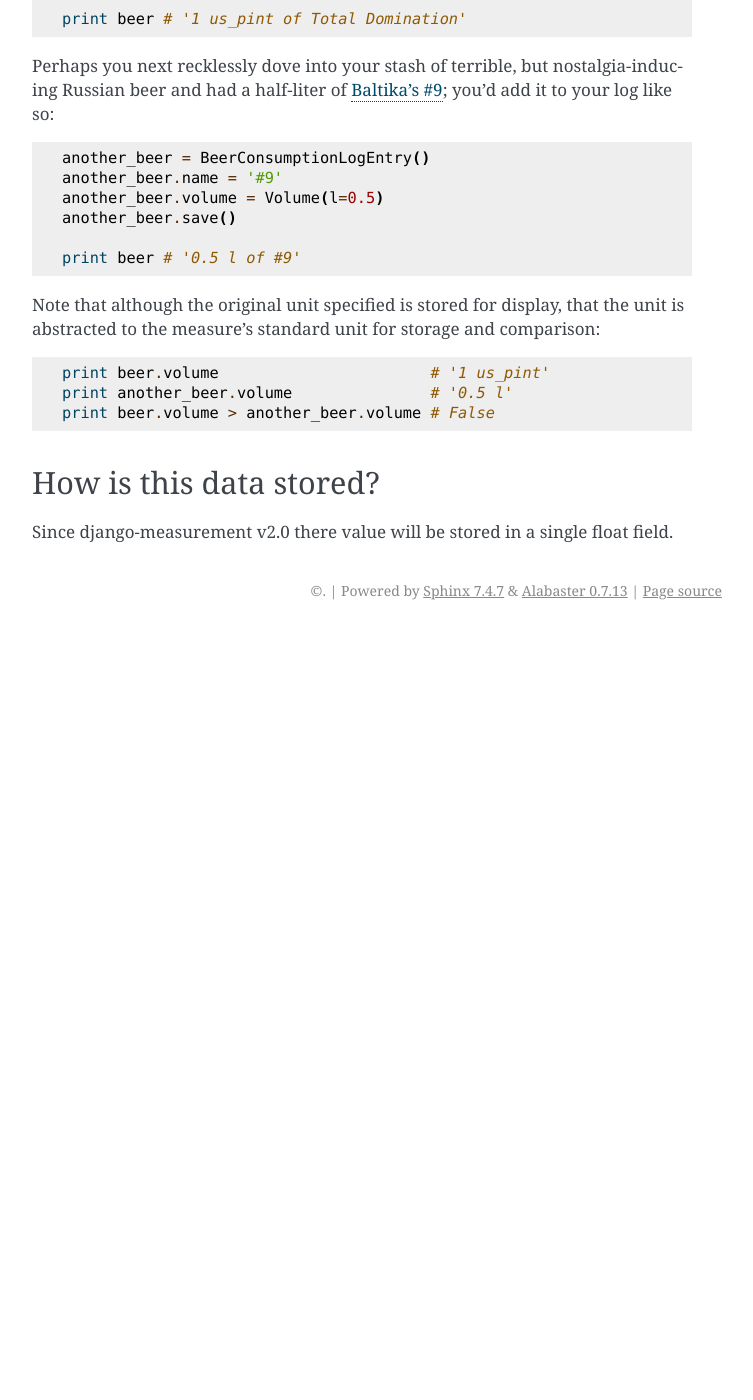
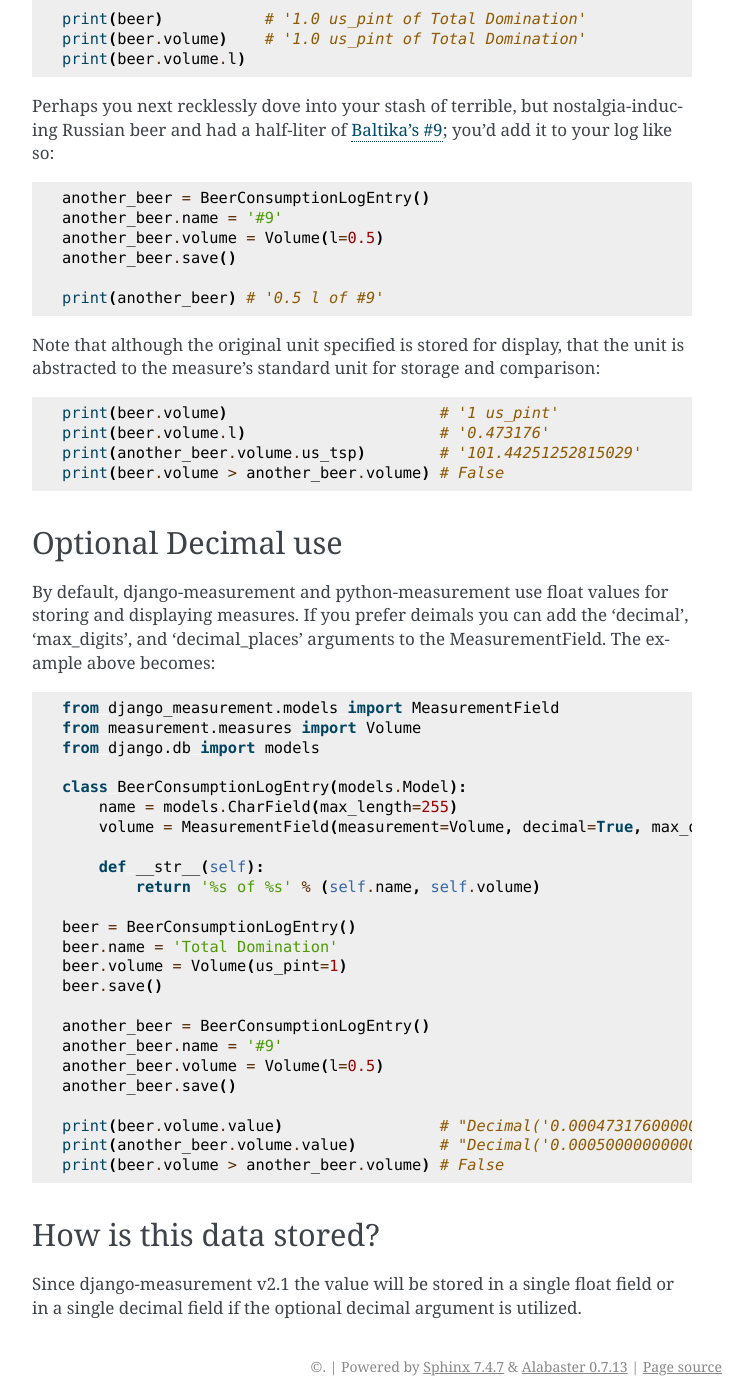
Before and after one commit to coddingtonbear/django-measurement, a Sphinx documentation site: the page built from docs/topics/storing.rst, in a window 1280 px wide and 1400 px high, scrolled down 622 px. Shown: the whole window, without its empty margins (388-1141 px from the left). Built offline with Sphinx 7.4.7, drawn with Linux system fonts in a browser that asks for light colours; before the commit the page ends 1252 px from its top, so only the background shows below that.

Commit message:
Corrected print statements and added info about decimal usage.

```diff
--- a/docs/topics/storing.rst
+++ b/docs/topics/storing.rst
@@ -28,7 +28,9 @@ you'd add it to your log like so::
     beer.volume = Volume(us_pint=1)
     beer.save()
 
-    print beer # '1 us_pint of Total Domination'
+    print(beer)           # '1.0 us_pint of Total Domination'
+    print(beer.volume)    # '1.0 us_pint of Total Domination'
+    print(beer.volume.l)
 
 Perhaps you next recklessly dove into your stash of terrible,
 but nostalgia-inducing Russian beer and had a half-liter of
@@ -40,17 +42,51 @@ you'd add it to your log like so::
     another_beer.volume = Volume(l=0.5)
     another_beer.save()
 
-    print beer # '0.5 l of #9'
+    print(another_beer) # '0.5 l of #9'
 
 Note that although the original unit specified is stored for display,
 that the unit is abstracted to the measure's standard unit for storage and comparison::
 
-    print beer.volume                       # '1 us_pint'
-    print another_beer.volume               # '0.5 l'
-    print beer.volume > another_beer.volume # False
+    print(beer.volume)                       # '1 us_pint'
+    print(beer.volume.l)                     # '0.473176'
+    print(another_beer.volume.us_tsp)        # '101.44251252815029'
+    print(beer.volume > another_beer.volume) # False
+
+
+Optional Decimal use
+--------------------
+
+By default, django-measurement and python-measurement use float values for storing and
+displaying measures. If you prefer deimals you can add the 'decimal', 'max_digits', and
+'decimal_places' arguments to the MeasurementField. The example above becomes::
+
+    from django_measurement.models import MeasurementField
+    from measurement.measures import Volume
+    from django.db import models
+
+    class BeerConsumptionLogEntry(models.Model):
+        name = models.CharField(max_length=255)
+        volume = MeasurementField(measurement=Volume, decimal=True, max_digits=12, decimal_places=20)
+
+        def __str__(self):
+            return '%s of %s' % (self.name, self.volume)
+
+    beer = BeerConsumptionLogEntry()
+    beer.name = 'Total Domination'
+    beer.volume = Volume(us_pint=1)
+    beer.save()
+
+    another_beer = BeerConsumptionLogEntry()
+    another_beer.name = '#9'
+    another_beer.volume = Volume(l=0.5)
+    another_beer.save()
+
+    print(beer.volume.value)                 # "Decimal('0.00047317600000000')""
+    print(another_beer.volume.value)         # "Decimal('0.00050000000000000')"
+    print(beer.volume > another_beer.volume) # False
 
 
 How is this data stored?
 ------------------------
 
-Since django-measurement v2.0 there value will be stored in a single float field.
+Since django-measurement v2.1 the value will be stored in a single float field or in a single decimal field if the optional decimal argument is utilized.
```
